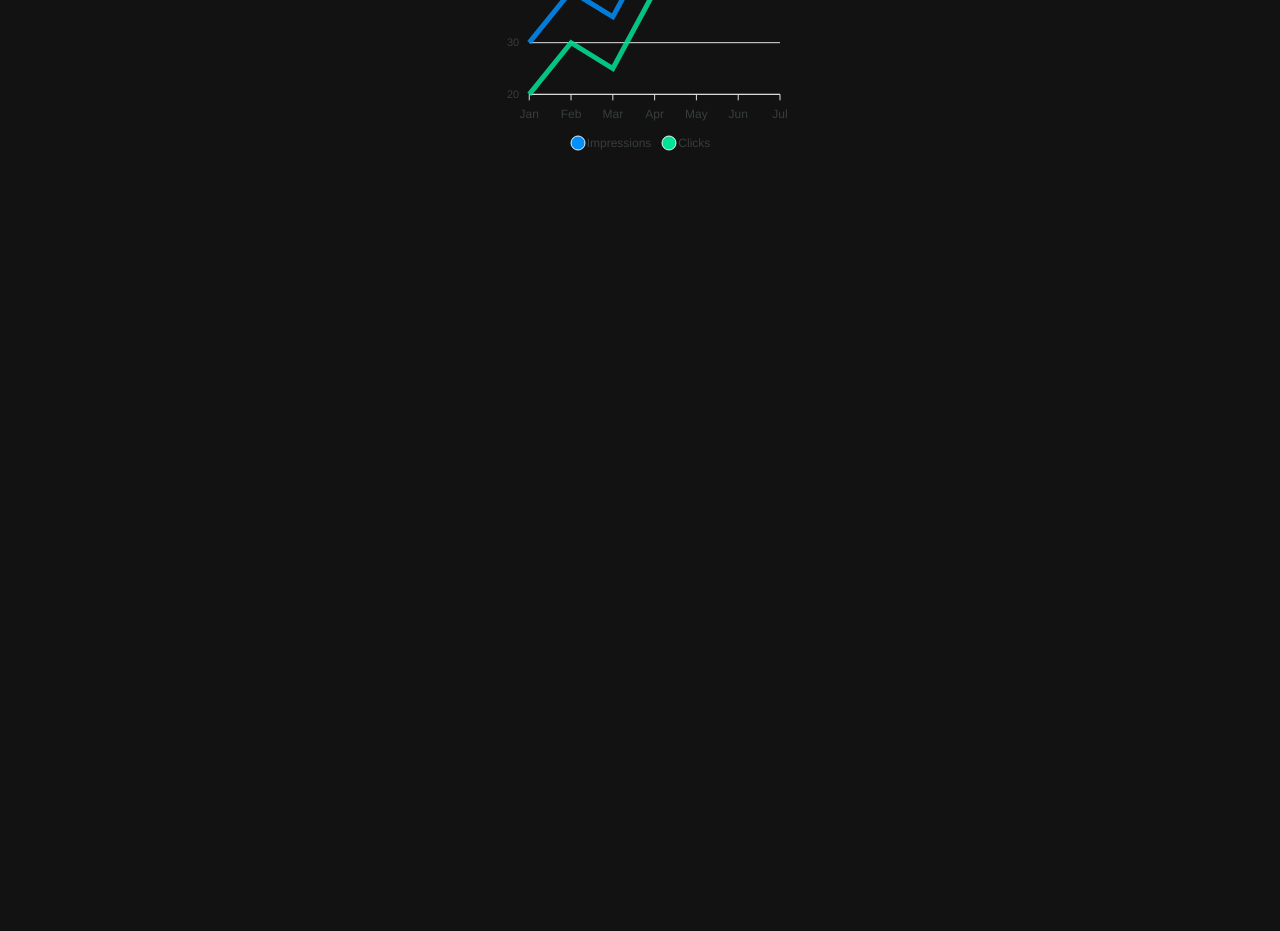
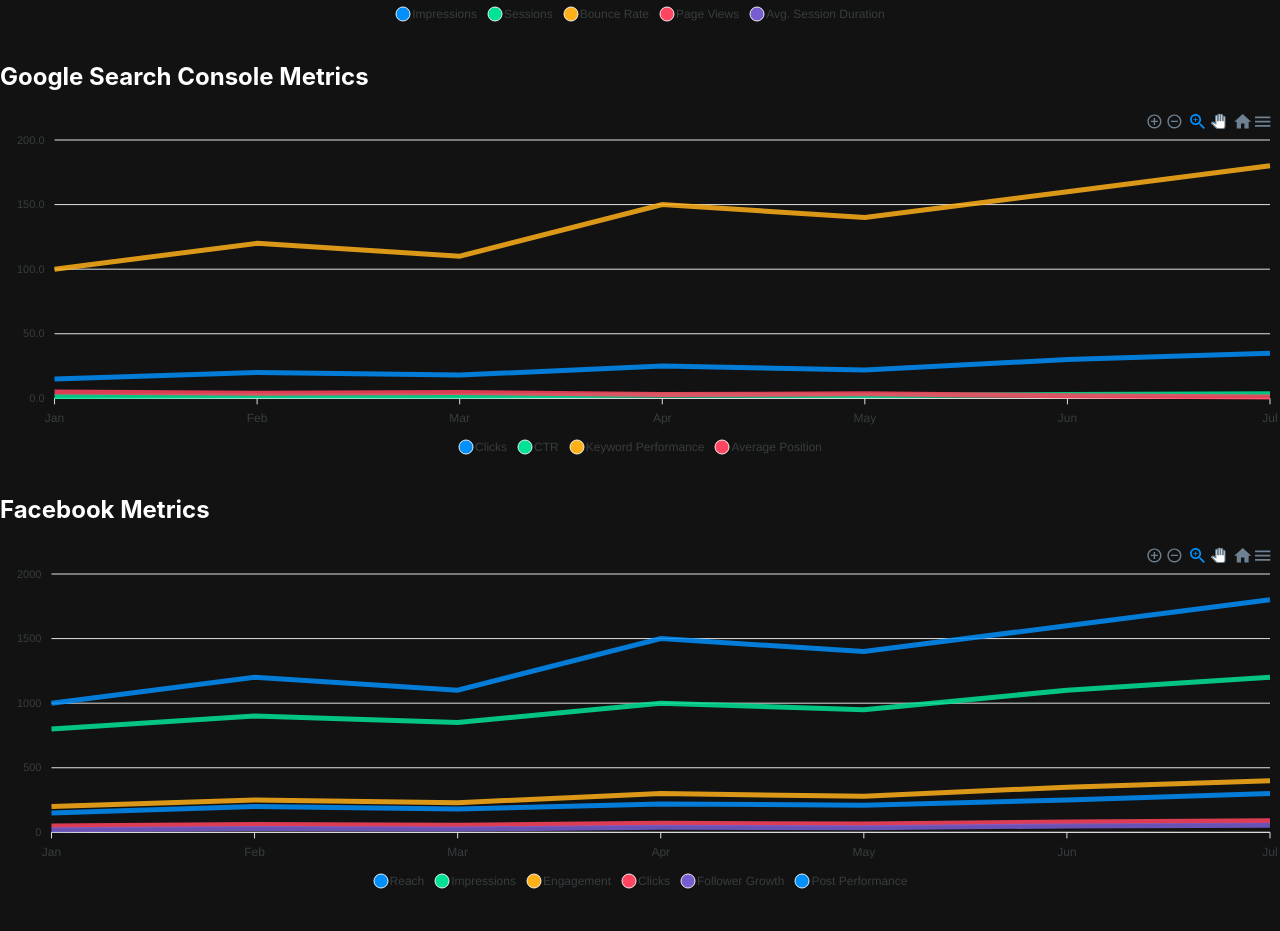
Before and after one commit to zaybei/Charts, a React (Vite) app: page / in a window 1280 px wide. Shown: the part 500-1431 px from the top of the page. Before the commit the page ends 800 px from the top, so only its background shows below. Built offline with nearby package versions, Linux system fonts and the light colour scheme.

Commit message:
Updated Dashboard.jsx to stretch all charts to full width

```diff
--- a/src/Dashboard.jsx
+++ b/src/Dashboard.jsx
@@ -2,10 +2,10 @@
 import Chart from 'react-apexcharts';
 
 const Dashboard = () => {
-  const data = {
+  const googleAnalyticsData = {
     options: {
       chart: {
-        id: 'metrics-chart',
+        id: 'google-analytics-chart',
       },
       xaxis: {
         categories: ['Jan', 'Feb', 'Mar', 'Apr', 'May', 'Jun', 'Jul'],
@@ -17,16 +17,177 @@
         data: [30, 40, 35, 50, 49, 60, 70],
       },
       {
+        name: 'Sessions',
+        data: [20, 30, 25, 40, 39, 50, 60],
+      },
+      {
+        name: 'Bounce Rate',
+        data: [10, 15, 12, 20, 18, 25, 30],
+      },
+      {
+        name: 'Page Views',
+        data: [100, 120, 110, 150, 140, 160, 180],
+      },
+      {
+        name: 'Avg. Session Duration',
+        data: [5, 6, 5.5, 7, 6.5, 8, 9],
+      },
+    ],
+  };
+
+  const googleSearchConsoleData = {
+    options: {
+      chart: {
+        id: 'google-search-console-chart',
+      },
+      xaxis: {
+        categories: ['Jan', 'Feb', 'Mar', 'Apr', 'May', 'Jun', 'Jul'],
+      },
+    },
+    series: [
+      {
         name: 'Clicks',
-        data: [20, 30, 25, 40, 39, 50, 60],
+        data: [15, 20, 18, 25, 22, 30, 35],
+      },
+      {
+        name: 'CTR',
+        data: [1.5, 2.0, 1.8, 2.5, 2.2, 3.0, 3.5],
+      },
+      {
+        name: 'Keyword Performance',
+        data: [100, 120, 110, 150, 140, 160, 180],
+      },
+      {
+        name: 'Average Position',
+        data: [5, 4, 4.5, 3, 3.5, 2, 1],
+      },
+    ],
+  };
+
+  const facebookData = {
+    options: {
+      chart: {
+        id: 'facebook-chart',
+      },
+      xaxis: {
+        categories: ['Jan', 'Feb', 'Mar', 'Apr', 'May', 'Jun', 'Jul'],
+      },
+    },
+    series: [
+      {
+        name: 'Reach',
+        data: [1000, 1200, 1100, 1500, 1400, 1600, 1800],
+      },
+      {
+        name: 'Impressions',
+        data: [800, 900, 850, 1000, 950, 1100, 1200],
+      },
+      {
+        name: 'Engagement',
+        data: [200, 250, 230, 300, 280, 350, 400],
+      },
+      {
+        name: 'Clicks',
+        data: [50, 60, 55, 70, 65, 80, 90],
+      },
+      {
+        name: 'Follower Growth',
+        data: [20, 30, 25, 40, 35, 50, 55],
+      },
+      {
+        name: 'Post Performance',
+        data: [150, 200, 180, 220, 210, 250, 300],
+      },
+    ],
+  };
+
+  const linkedinData = {
+    options: {
+      chart: {
+        id: 'linkedin-chart',
+      },
+      xaxis: {
+        categories: ['Jan', 'Feb', 'Mar', 'Apr', 'May', 'Jun', 'Jul'],
+      },
+    },
+    series: [
+      {
+        name: 'Reach',
+        data: [800, 900, 850, 1000, 950, 1100, 1200],
+      },
+      {
+        name: 'Impressions',
+        data: [600, 700, 650, 800, 750, 900, 1000],
+      },
+      {
+        name: 'Engagement',
+        data: [150, 180, 160, 200, 190, 220, 250],
+      },
+      {
+        name: 'Clicks',
+        data: [30, 40, 35, 50, 45, 60, 65],
+      },
+      {
+        name: 'Follower Growth',
+        data: [10, 15, 12, 20, 18, 25, 30],
+      },
+      {
+        name: 'Post Performance',
+        data: [120, 150, 140, 170, 160, 200, 230],
+      },
+    ],
+  };
+
+  const instagramData = {
+    options: {
+      chart: {
+        id: 'instagram-chart',
+      },
+      xaxis: {
+        categories: ['Jan', 'Feb', 'Mar', 'Apr', 'May', 'Jun', 'Jul'],
+      },
+    },
+    series: [
+      {
+        name: 'Reach',
+        data: [900, 1100, 1000, 1300, 1200, 1400, 1600],
+      },
+      {
+        name: 'Impressions',
+        data: [700, 800, 750, 900, 850, 1000, 1100],
+      },
+      {
+        name: 'Engagement',
+        data: [180, 220, 200, 250, 240, 300, 350],
+      },
+      {
+        name: 'Clicks',
+        data: [40, 50, 45, 60, 55, 70, 75],
+      },
+      {
+        name: 'Follower Growth',
+        data: [15, 25, 20, 30, 28, 35, 40],
+      },
+      {
+        name: 'Post Performance',
+        data: [130, 170, 160, 190, 180, 220, 250],
       },
     ],
   };
 
   return (
-    <div>
-      <h2>Dashboard Metrics</h2>
-      <Chart options={data.options} series={data.series} type="line" height={350} />
+    <div style={{ width: '100%', margin: 0, padding: 0 }}>
+
+      <h2>Google Analytics Metrics</h2>
+      <Chart options={googleAnalyticsData.options} series={googleAnalyticsData.series} type="line" height={350} style={{ width: '100%' }} />
+      <h2>Google Search Console Metrics</h2>
+      <Chart options={googleSearchConsoleData.options} series={googleSearchConsoleData.series} type="line" height={350} style={{ width: '100%' }} />
+      <h2>Facebook Metrics</h2>
+      <Chart options={facebookData.options} series={facebookData.series} type="line" height={350} style={{ width: '100%' }} />
+      <h2>LinkedIn Metrics</h2>
+      <Chart options={linkedinData.options} series={linkedinData.series} type="line" height={350} style={{ width: '100%' }} />
+      <h2>Instagram Metrics</h2>
+      <Chart options={instagramData.options} series={instagramData.series} type="line" height={350} style={{ width: '100%' }} />
     </div>
   );
 };
```
